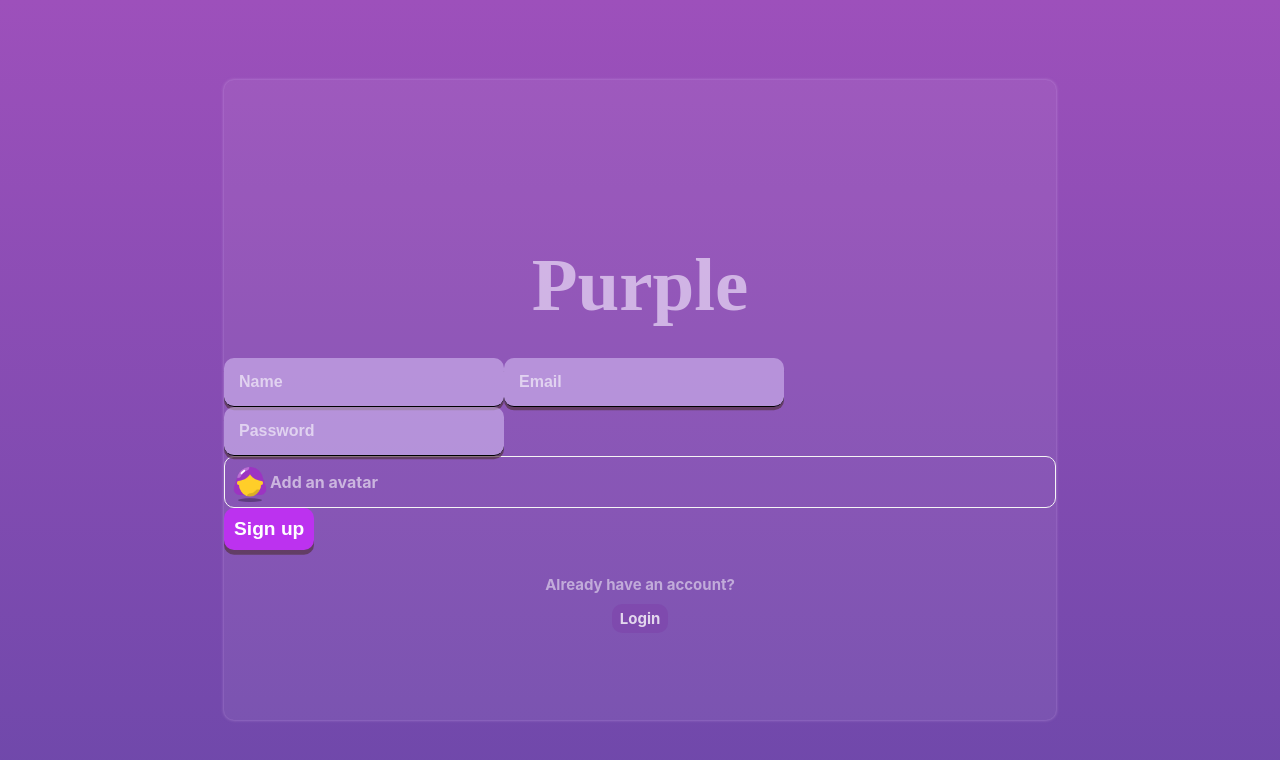
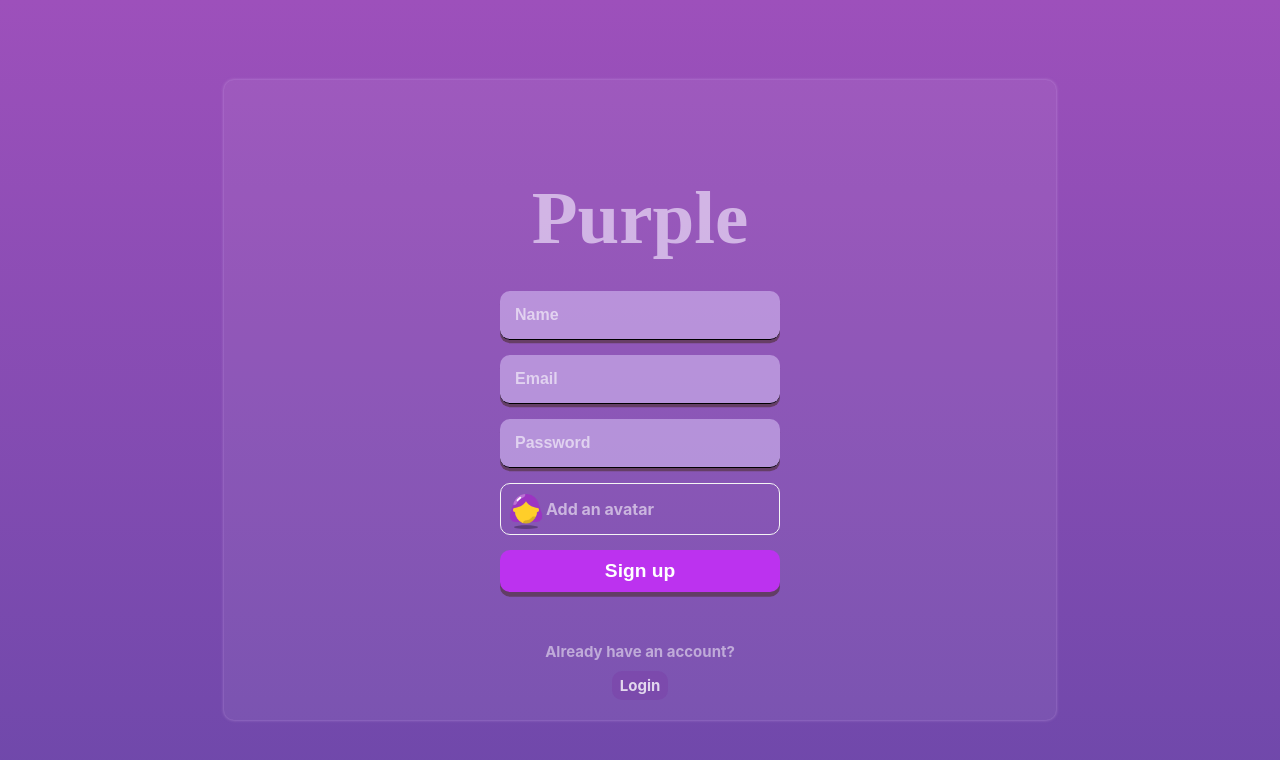
Before and after one commit to asadtariq-dev/messenger, a React (Create React App) app: page /register in a window 1280 px wide. Shown: the top 760 px of the page. Built offline with nearby package versions, Linux system fonts and the light colour scheme; the HTML template or start-up script is replaced by a standard one; a web font is replaced by a local one.

Commit message:
Added firebase auth for login and registeration

```diff
--- a/src/pages/Login.jsx
+++ b/src/pages/Login.jsx
@@ -1,17 +1,47 @@
-import React from "react";
+import React, { useState } from "react";
+import { useNavigate } from "react-router-dom";
 import { Link } from "react-router-dom";
+import { signInWithEmailAndPassword } from "firebase/auth";
+import { auth } from "../firebase";
 
 const Login = () => {
+  const navigate = useNavigate();
+  const [email, setEmail] = useState("");
+  const [password, setPassword] = useState("");
+  const [error, setError] = useState("");
+
+  const onSubmit = async () => {
+    try {
+      await signInWithEmailAndPassword(auth, email, password);
+      setError("");
+      navigate("/");
+    } catch (error) {
+      setError(error.message);
+    }
+  };
   return (
     <div className="formContainer">
       <div className="formWrapper">
         <p className="logo">Purple</p>
-        <form>
-          <input type="email" placeholder="Email" />
-          <input type="password" placeholder="Password" />
+        <div>
+          <input
+            type="email"
+            placeholder="Email"
+            onChange={(event) => {
+              setEmail(event.target.value);
+            }}
+          />
+          <input
+            type="password"
+            placeholder="Password"
+            onChange={(event) => {
+              setPassword(event.target.value);
+            }}
+          />
 
-          <button>Login</button>
-        </form>
+          <button onClick={onSubmit}>Login</button>
+        </div>
+        <p>{error}</p>
         <p>Don't have an account? </p>
         <Link className="link" to={"/register"}>
           Register
--- a/src/pages/Register.jsx
+++ b/src/pages/Register.jsx
@@ -1,17 +1,84 @@
-import React from "react";
+import React, { useState } from "react";
+import { useNavigate } from "react-router-dom";
 import { Link } from "react-router-dom";
 import AvatarLogo from "../img/addAvatar.png";
+import { createUserWithEmailAndPassword, updateProfile } from "firebase/auth";
+import { auth, storage } from "../firebase";
+import { ref, uploadBytesResumable, getDownloadURL } from "firebase/storage";
 
 const Register = () => {
+  const navigate = useNavigate();
+
+  const [name, setName] = useState("");
+  const [email, setEmail] = useState("");
+  const [password, setPassword] = useState("");
+  const [avatar, setAvatar] = useState("");
+  const [error, setError] = useState("");
+
+  const onSubmit = async () => {
+    try {
+      const res = await createUserWithEmailAndPassword(auth, email, password);
+
+      const storageRef = ref(storage, name);
+      const uploadTask = uploadBytesResumable(storageRef, avatar);
+
+      uploadTask.on(
+        (error) => {
+          setError(error);
+        },
+        () => {
+          getDownloadURL(uploadTask.snapshot.ref).then(async (downloadURL) => {
+            await updateProfile(res.user, {
+              name,
+              photoURL: downloadURL,
+            });
+          });
+          console.log(name);
+          console.log(avatar);
+        }
+      );
+      setError("");
+      navigate("/login");
+      alert("Account Created");
+    } catch (error) {
+      setError(error.message);
+    }
+  };
+
   return (
     <div className="formContainer">
       <div className="formWrapper">
         <p className="logo">Purple</p>
-        <form>
-          <input type="text" placeholder="Name" />
-          <input type="email" placeholder="Email" />
-          <input type="password" placeholder="Password" />
-          <input style={{ display: "none" }} type="file" id="file" />
+        <div>
+          <input
+            type="text"
+            placeholder="Name"
+            onChange={(event) => {
+              setName(event.target.value);
+            }}
+          />
+          <input
+            type="email"
+            placeholder="Email"
+            onChange={(event) => {
+              setEmail(event.target.value);
+            }}
+          />
+          <input
+            type="password"
+            placeholder="Password"
+            onChange={(event) => {
+              setPassword(event.target.value);
+            }}
+          />
+          <input
+            onChange={(event) => {
+              setAvatar(event.target.files[0]);
+            }}
+            style={{ display: "none" }}
+            type="file"
+            id="file"
+          />
           <div
             style={{
               border: "1px solid whitesmoke",
@@ -24,8 +91,9 @@ const Register = () => {
               <span>Add an avatar</span>
             </label>
           </div>
-          <button>Sign up</button>
-        </form>
+          <button onClick={onSubmit}>Sign up</button>
+        </div>
+        <p>{error}</p>
         <p>Already have an account? </p>
         <Link className="link" to={"/login"}>
           Login
```
